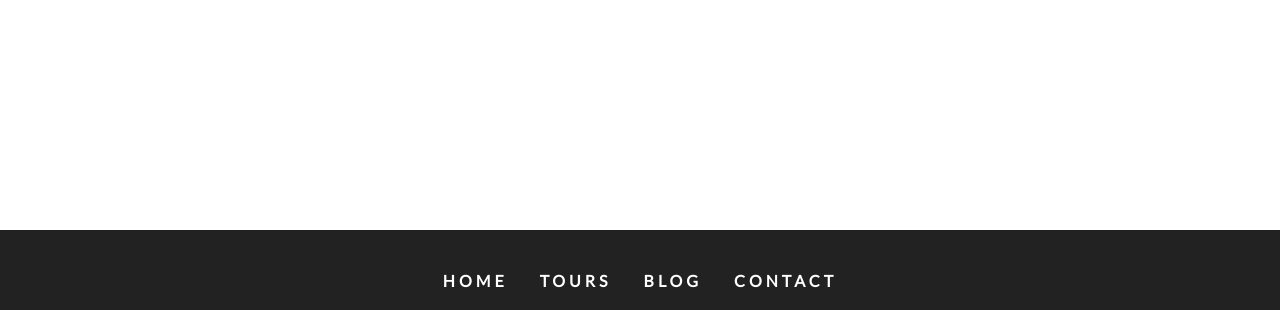
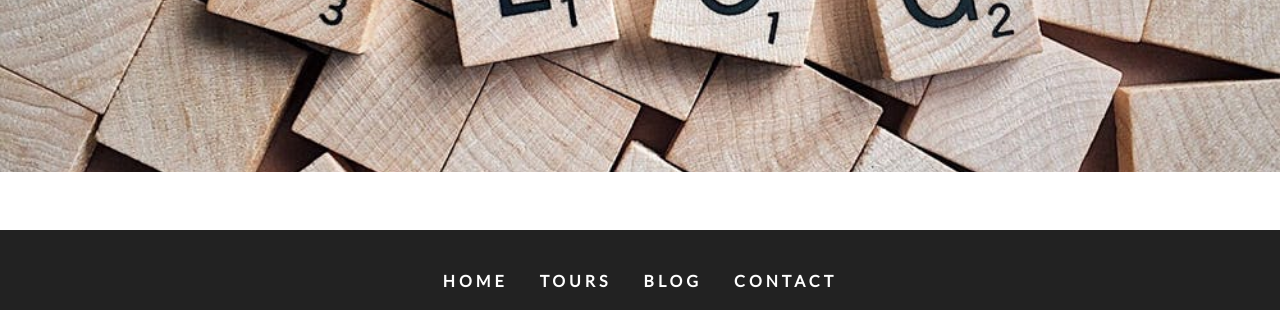
Before and after one commit to EricH77410/gatsby-backroads, a Gatsby site: page /blog in a window 1280 px wide. Shown: the part 375-685 px from the top of the page. Built offline with nearby package versions, Linux system fonts and the light colour scheme; Gatsby itself is replaced by a stand-in of ours.

Commit message:
add styled images

```diff
--- a/package.json
+++ b/package.json
@@ -16,6 +16,7 @@
     "babel-plugin-styled-components": "^1.10.0",
     "bootstrap": "^4.3.1",
     "gatsby": "^2.8.2",
+    "gatsby-background-image": "^0.7.0",
     "gatsby-image": "^2.1.3",
     "gatsby-plugin-sass": "^2.0.11",
     "gatsby-plugin-sharp": "^2.1.3",
--- /dev/null
+++ b/src/components/StyledHero.js
@@ -0,0 +1,23 @@
+import React from 'react'
+
+import styled from 'styled-components'
+import BackgroundImage from 'gatsby-background-image'
+
+const StyledHero = ({img, className, children, home}) => {
+  return (
+    <BackgroundImage className={className} fluid={img} home={home}>
+      {children}
+    </BackgroundImage>
+  )
+}
+
+export default styled(StyledHero)`
+  min-height: ${props => props.home ?'calc(100vh-62px)':'50vh'};
+  background: ${props => props.home ?'linear-gradient(rgba(63,208,212,0.7),rgba(0,0,0,0.7))':'none'};
+  background-position: center;
+  background-size: cover;
+  opacity: 1 !important;
+  display: flex;
+  justify-content: center;
+  align-items: center;
+`
--- a/src/pages/blog.js
+++ b/src/pages/blog.js
@@ -1,13 +1,30 @@
 import React from 'react'
+import { graphql } from 'gatsby'
 
 import Layout from '../components/Layout'
+import StyledHero from '../components/StyledHero'
 
- const blog = () => {
+
+ const blog = ({data}) => {
   return (
     <Layout>
-       <h1>Hello from the blog page</h1>
+      <StyledHero home={false} img={data.blogBcg.childImageSharp.fluid}>
+        <h1>Hello from the blog page</h1>
+      </StyledHero>
     </Layout>
   )
 }
 
 export default blog
+
+export const query = graphql`
+query {
+  blogBcg:file(relativePath:{eq:"blogBcg.jpeg"}){
+    childImageSharp{
+      fluid(quality:90, maxWidth:4160){
+        ...GatsbyImageSharpFluid_withWebp
+      }
+    }
+  }
+}
+`
```
Also changed, not shown: src/pages/contact.js (+21 -2 lines), src/pages/index.js (+18 -7 lines), src/pages/tours.js (+19 -1 lines), 1 other file.
